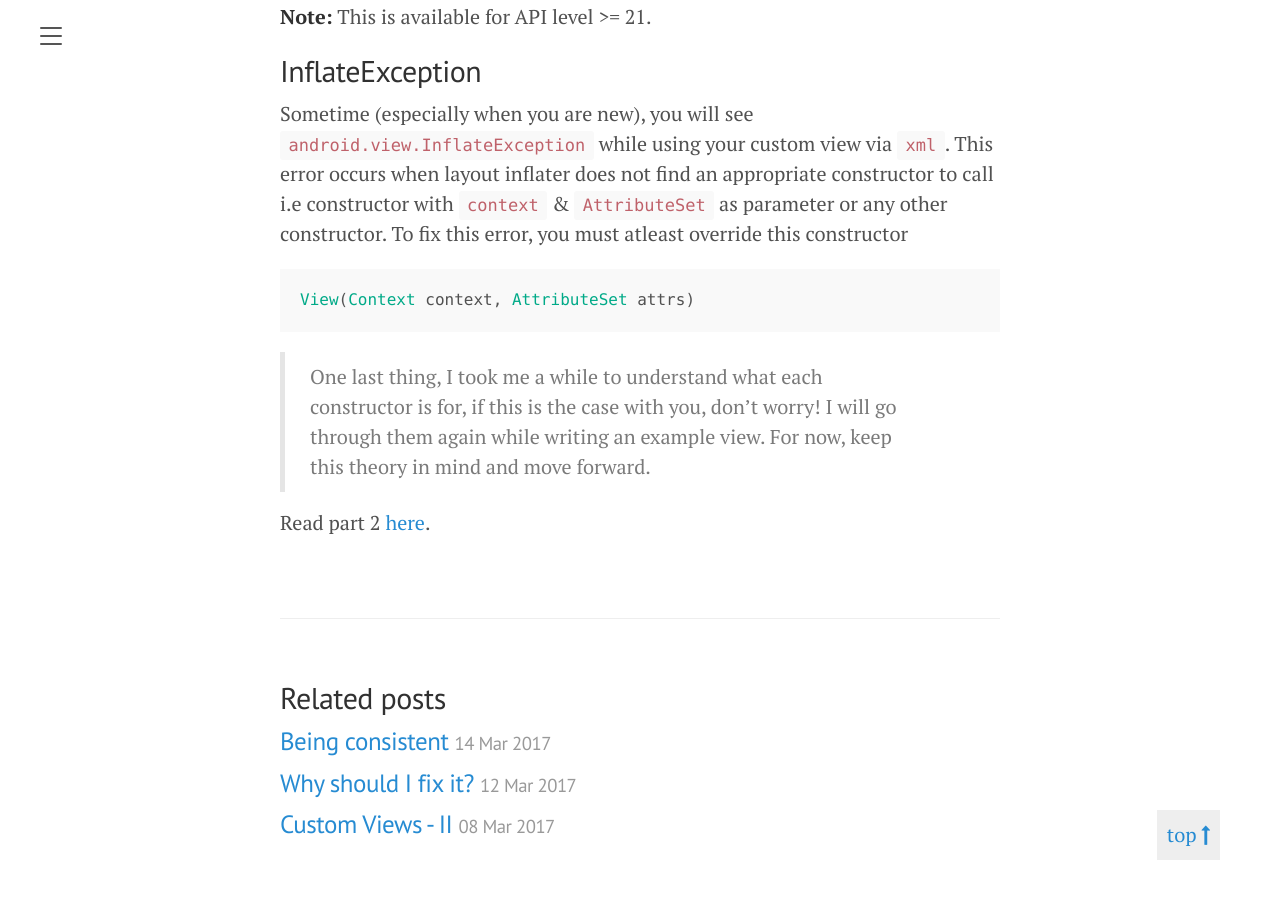
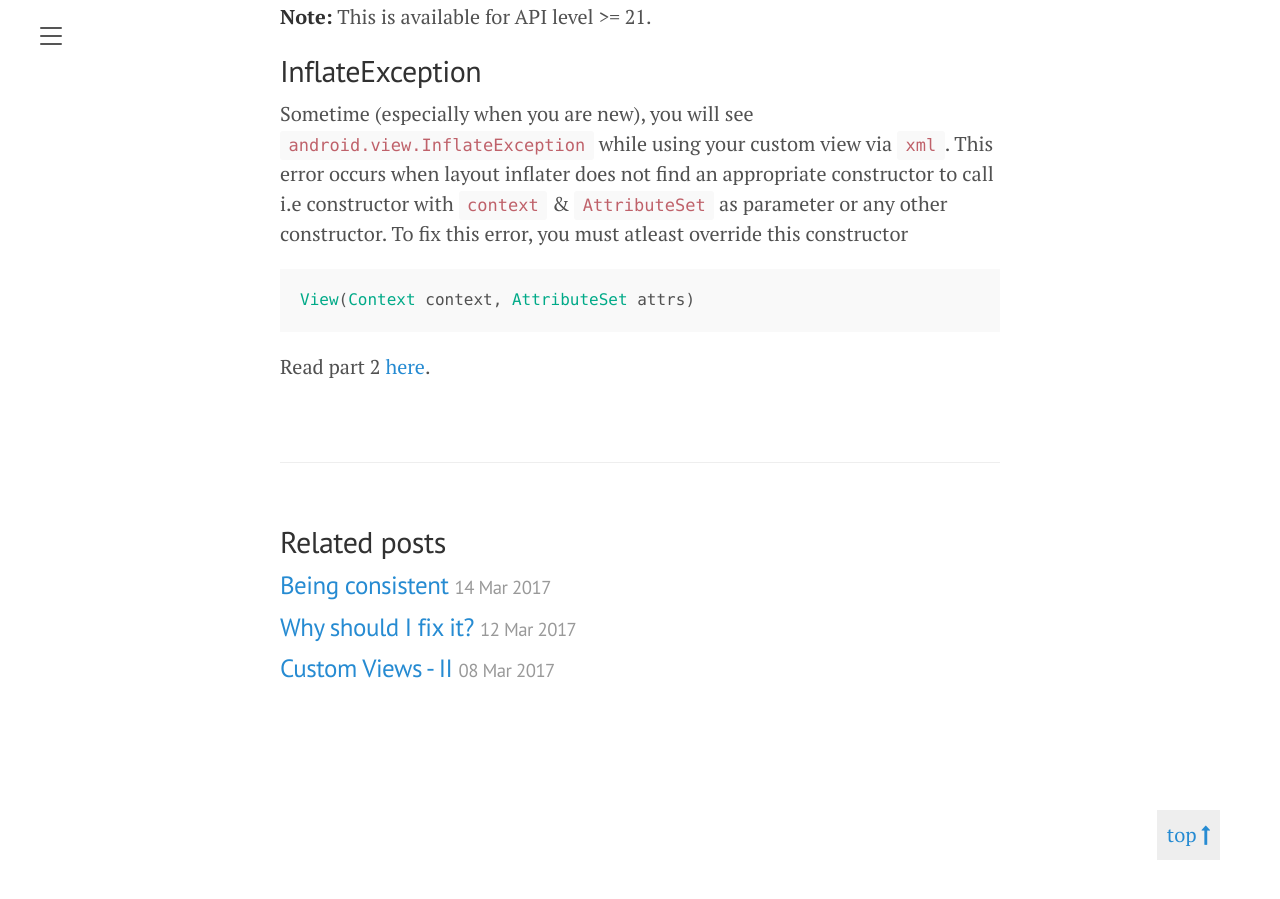
Before and after one commit to allaudin/blog, a Jekyll site: the page built from _posts/2017-03-07-custom-views-1.md, in a window 1280 px wide and 900 px high, scrolled down 4123 px. Built offline with Jekyll 4.4.1, drawn with Linux system fonts in a browser that asks for light colours; comment, search, counter and statistics services are not loaded.

Commit message:
update post

```diff
--- a/_posts/2017-03-07-custom-views-1.md
+++ b/_posts/2017-03-07-custom-views-1.md
@@ -144,7 +144,4 @@ View(Context context, AttributeSet attrs)
 {% endhighlight %}
 
 
-> One last thing, I took me a while to understand what each constructor is for, if this is the case with you, don't worry! I will go through them
-> again while writing an example view. For now, keep this theory in mind and move forward.
-
 Read part 2 [here]({{site.url}}{{page.link2}}){:.blue}.
```
